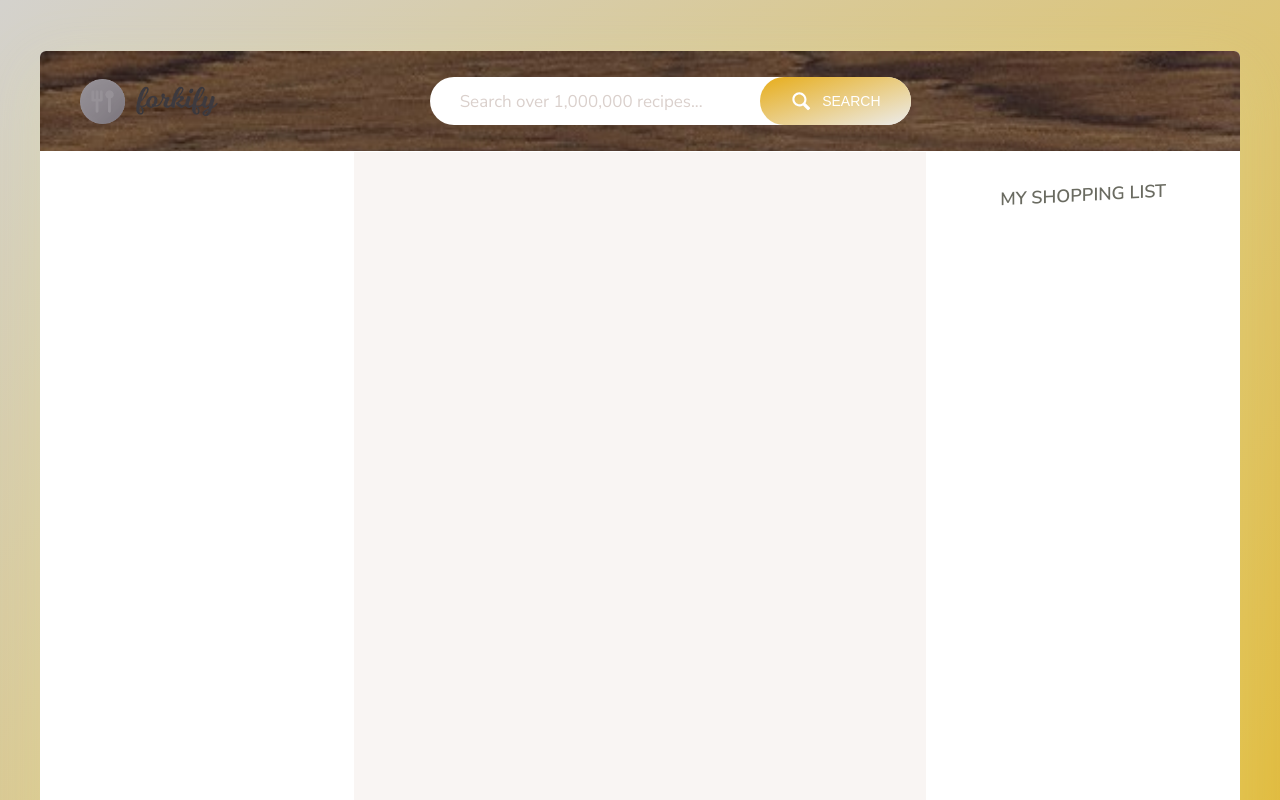
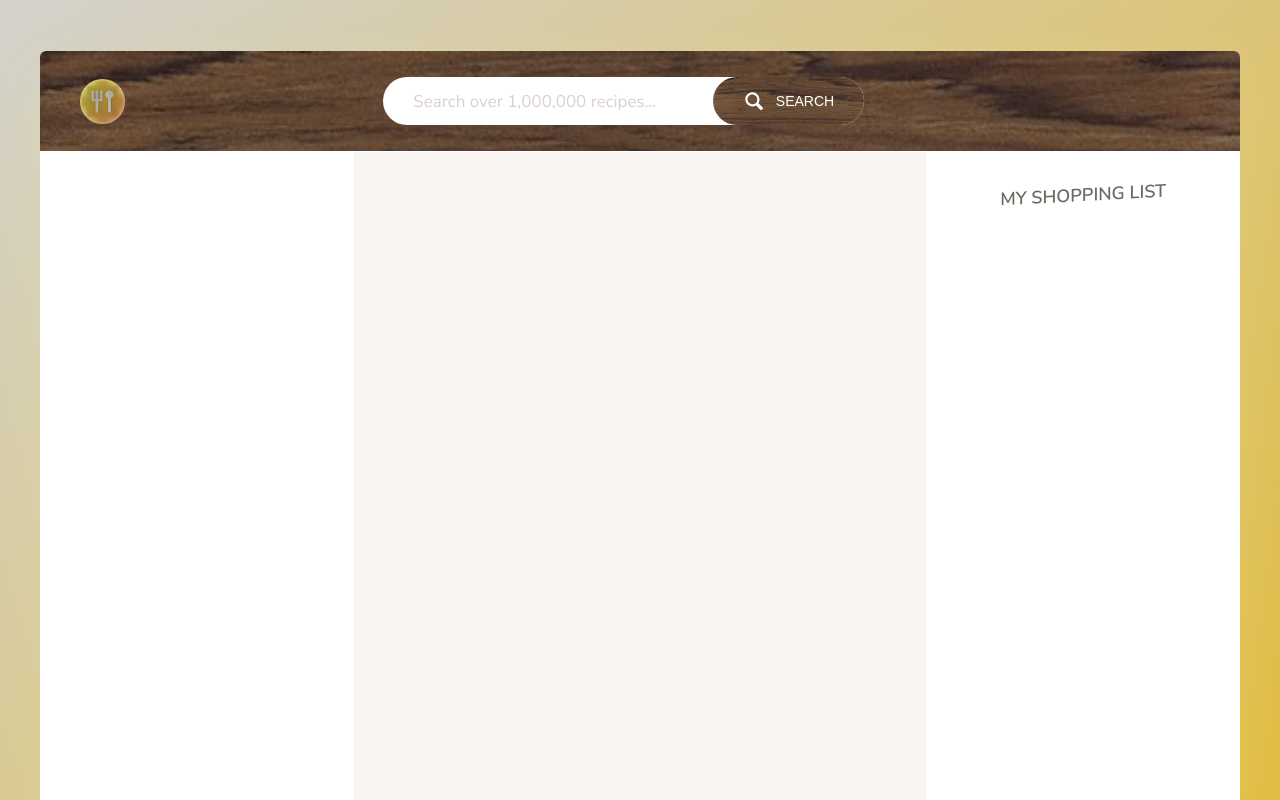
Before and after one commit to Vik0411/Forkify-ajdusted, a website built with webpack: page src/index.html in a window 1280 px wide. Shown: the top 800 px of the page. Built offline with nearby package versions, Linux system fonts and the light colour scheme.

Commit message:
well one way in wood, broken middle

```diff
--- a/src/index.html
+++ b/src/index.html
@@ -14,7 +14,7 @@
 <body>
     <div class="container">
         <header class="header">
-            <img src="img/logo3.png" alt="L  ogo" class="header__logo">
+            <img src="img/faviconalt.png" alt="L  ogo" class="header__logo">
             <form class="search">
                 <input type="text" class="search__field" placeholder="Search over 1,000,000 recipes...">
                 <button class="btn search__btn">
```
Also changed, not shown: dist/css/style.css, dist/img/Ei-heart.svg (added), dist/index.html.
